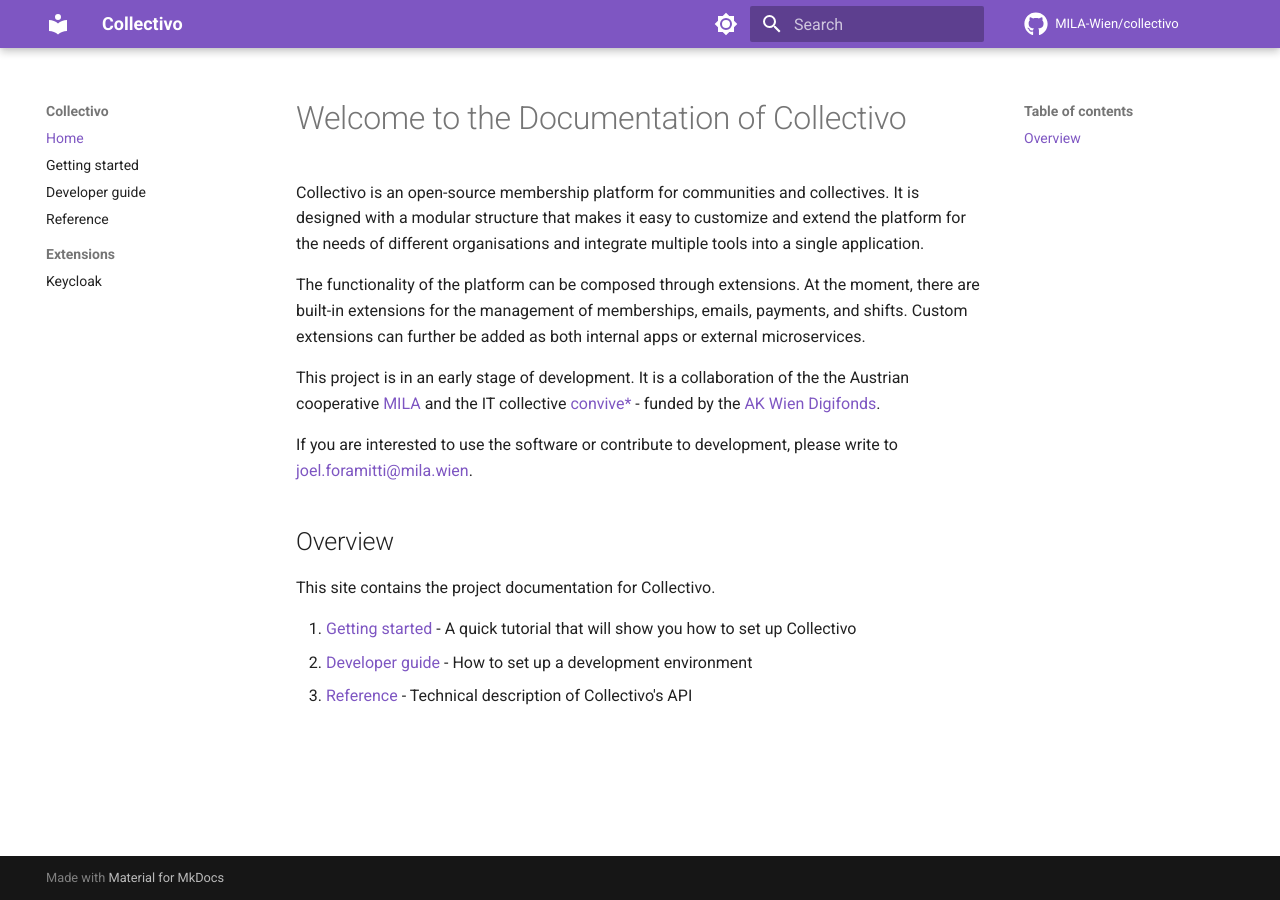
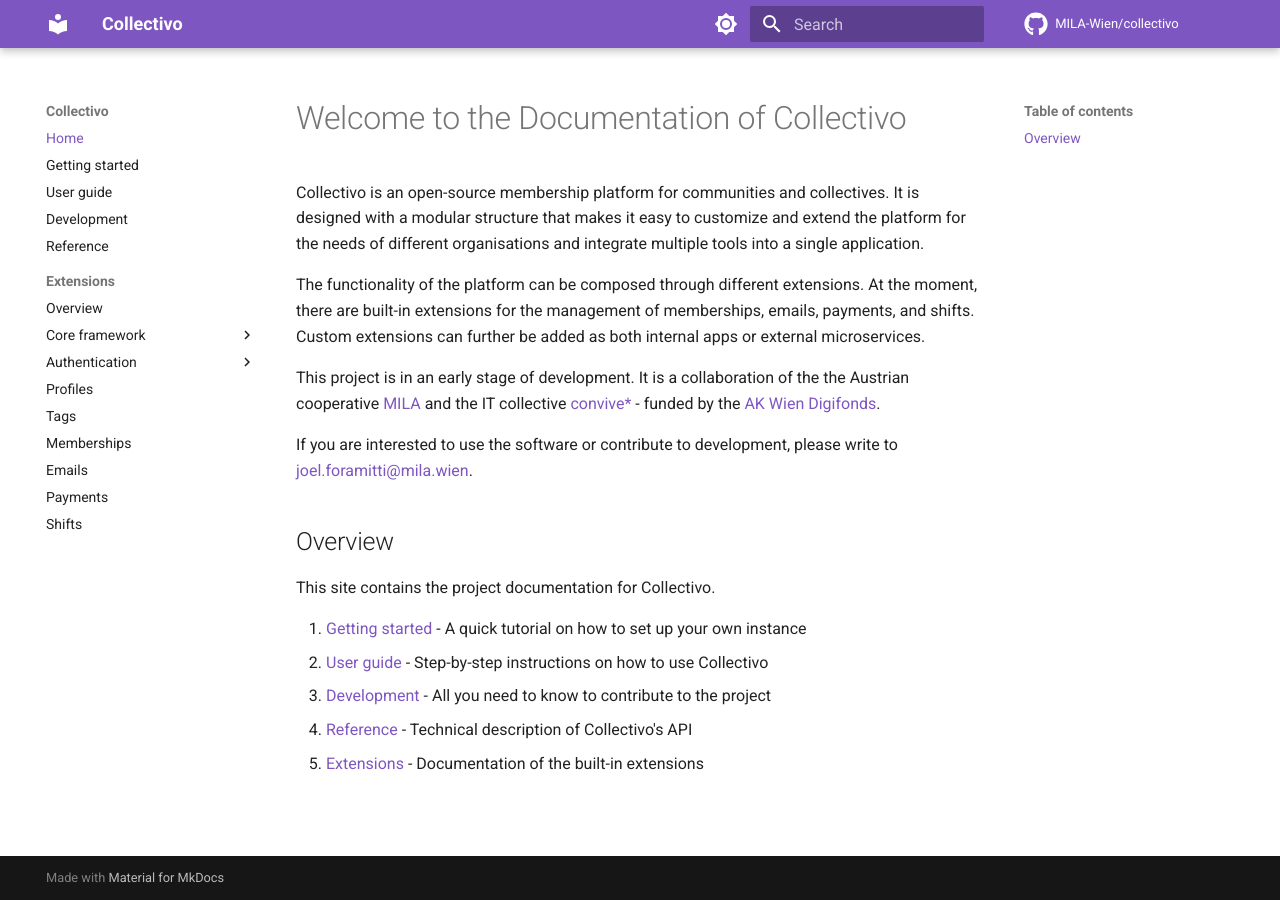
Before and after one commit to christwopointoh/collectivo, an MkDocs documentation site: the page built from docs/index.md, in a window 1280 px wide. Built offline with MkDocs 1.6.1 and Material for MkDocs 9.7.7, drawn with Linux system fonts in a browser that asks for light colours; comment, search, counter and statistics services are not loaded.

Commit message:
Improve docs

```diff
--- a/docs/development.md
+++ b/docs/development.md
@@ -1,4 +1,4 @@
-# Developer guide
+# Development
 
 ## How to set up a development system
 
--- /dev/null
+++ b/docs/guide.md
@@ -0,0 +1,3 @@
+# User guide
+
+Step-by-step instructions on how to use Collectivo
--- a/docs/index.md
+++ b/docs/index.md
@@ -5,8 +5,7 @@
 customize and extend the platform for the needs of different organisations and
 integrate multiple tools into a single application.
 
-The functionality of the platform can be composed through extensions. At the
-moment, there are built-in extensions for the management of memberships,
+The functionality of the platform can be composed through different extensions. At the moment, there are built-in extensions for the management of memberships,
 emails, payments, and shifts. Custom extensions can further be added as both
 internal apps or external microservices.
 
@@ -22,7 +21,8 @@
 
 This site contains the project documentation for Collectivo.
 
-1. [Getting started](getting_started.md) - A quick tutorial that will show you how to set up Collectivo
-2. [Developer guide](development.md) - How to set up a development environment
-3. [Reference](reference.md) - Technical description of Collectivo's API
-<!-- - Step-by-step instructions to achieve a specific goal-->
+1. [Getting started](quickstart.md) - A quick tutorial on how to set up your own instance
+2. [User guide](guide.md) - Step-by-step instructions on how to use Collectivo
+3. [Development](development.md) - All you need to know to contribute to the project
+4. [Reference](reference.md) - Technical description of Collectivo's API
+5. [Extensions](extensions/overview.md) - Documentation of the built-in extensions
--- a/mkdocs.yml
+++ b/mkdocs.yml
@@ -47,11 +47,24 @@
 
 nav:
   - Home: index.md
-  - "getting_started.md"
+  - "quickstart.md"
+  - "guide.md"
   - "development.md"
   - "reference.md"
   - Extensions:
-      - "keycloak.md"
+      - Overview: "extensions/overview.md"
+      - Core framework:
+          - "extensions/core.md"
+          - "extensions/menus.md"
+          - "extensions/dashboard.md"
+      - Authentication:
+          - "extensions/keycloak.md"
+      - "extensions/profiles.md"
+      - "extensions/tags.md"
+      - "extensions/memberships.md"
+      - "extensions/emails.md"
+      - "extensions/payments.md"
+      - "extensions/shifts.md"
 
 repo_name: MILA-Wien/collectivo
 repo_url: https://github.com/MILA-Wien/collectivo
```
Also changed, not shown: docs/extensions/core.md (added, +5 -0 lines), docs/extensions/dashboard.md (added, +5 -0 lines), docs/extensions/emails.md (added, +5 -0 lines), docs/extensions/keycloak.md (renamed from docs/keycloak.md, +1 -5 lines), docs/extensions/memberships.md (added, +5 -0 lines), docs/extensions/menus.md (added, +5 -0 lines), docs/extensions/overview.md (added, +17 -0 lines), docs/extensions/payments.md (added, +5 -0 lines), docs/extensions/profiles.md (added, +5 -0 lines), docs/extensions/shifts.md (added, +5 -0 lines), docs/extensions/tags.md (added, +5 -0 lines), docs/quickstart.md (renamed from docs/getting_started.md, +1 -5 lines).
